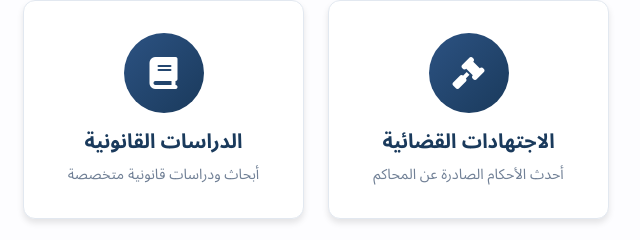
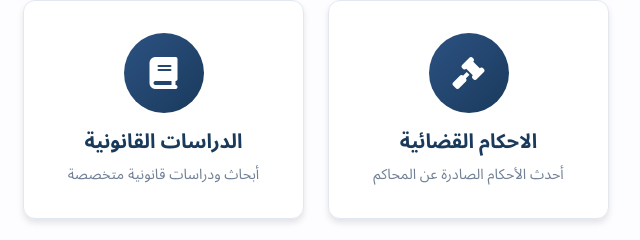
Before and after one commit to Hesham-1902/magala, a plain HTML site: page index.html in a window 1280 px wide. Shown: the part 1397-1637 px from the top of the page, 344-984 px from the left. Drawn offline with Linux system fonts and the light colour scheme.

Commit message:
Update index.html

```diff
--- a/index.html
+++ b/index.html
@@ -193,7 +193,7 @@
                                         <div class="quick-icon">
                                             <i class="fas fa-gavel"></i>
                                         </div>
-                                        <h3>الاجتهادات القضائية</h3>
+                                        <h3>الاحكام القضائية</h3>
                                         <p>أحدث الأحكام الصادرة عن المحاكم</p>
                                     </a>
                                     <a href="#" class="quick-card">
@@ -460,7 +460,7 @@
                         <h4 class="footer-title">أقسام المجلة</h4>
                         <ul class="footer-links">
                             <li><a href="#">الدراسات القانونية</a></li>
-                            <li><a href="#">الاجتهادات القضائية</a></li>
+                            <li><a href="#">الاحكام القضائية</a></li>
                             <li><a href="#">أخبار الهيئة</a></li>
                             <li><a href="#">مقالات الرأي</a></li>
                             <li><a href="#">الذاكرة القضائية</a></li>
```
